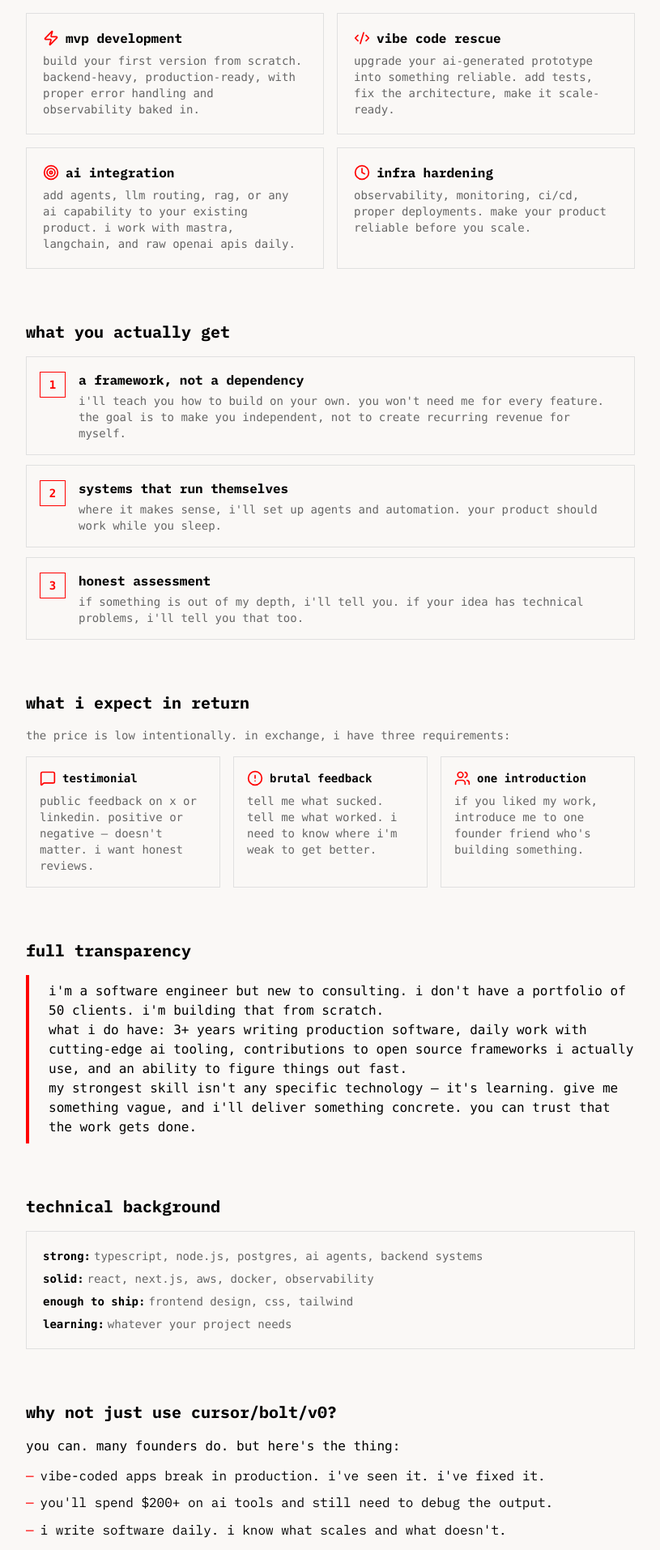
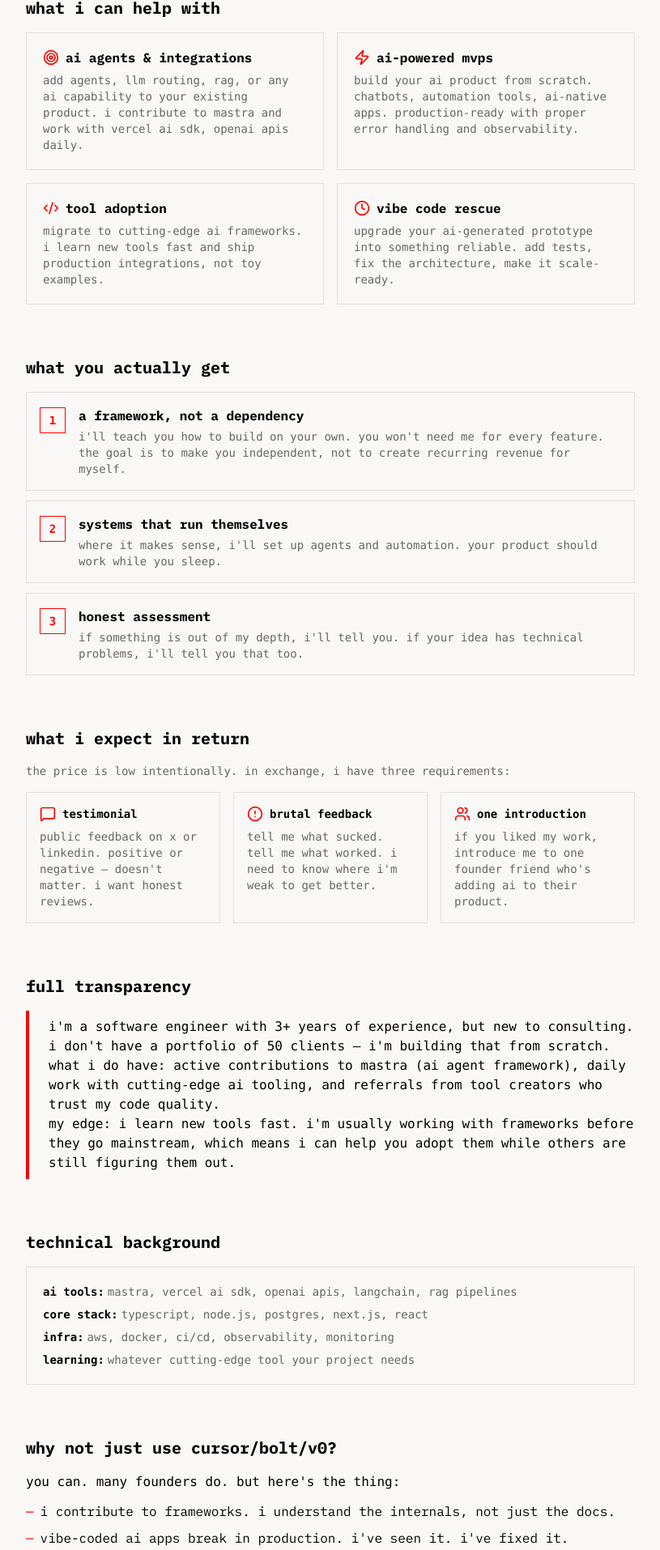
Before and after one commit to vishesh-baghel/portfolio, a Next.js app: page /pitch in a window 1280 px wide. Shown: the part 844-2758 px from the top of the page at 81% size, without its empty margins (232-1047 px from the left). Built offline with nearby package versions, Linux system fonts and the light colour scheme; no server answers.

Commit message:
updated pitch copy to make it aligned with the strategy

```diff
--- a/src/app/pitch/page.tsx
+++ b/src/app/pitch/page.tsx
@@ -7,7 +7,7 @@ import { calendlyUrl, email } from '@/lib/site-config';
 
 export const metadata = {
   title: 'Work With Me | Vishesh Baghel',
-  description: 'Ship your MVP in 20 hours. $500. Backend-heavy development, AI integration, and infrastructure hardening.',
+  description: 'AI integrations and MVPs for startups. I help founders add AI to their products using cutting-edge typescript tools. OSS contributor to Mastra.',
 };
 
 const PitchPage = () => {
@@ -20,10 +20,10 @@ const PitchPage = () => {
           {/* Hero Section */}
           <section className="py-6 space-y-4">
             <h1 className="text-2xl sm:text-3xl font-bold leading-tight">
-              i help founders ship their first mvp
+              i help startups add ai to their products
             </h1>
             <p className="text-base sm:text-lg text-muted-foreground">
-              or upgrade their vibe-coded prototype into something that actually scales.
+              agents, integrations, or full ai-powered mvps. using cutting-edge typescript tools i actually contribute to.
             </p>
             <div className="flex flex-col sm:flex-row gap-3 pt-2">
               <Link
@@ -52,17 +52,17 @@ const PitchPage = () => {
                 <span className="text-muted-foreground">for 20 hours of work</span>
               </div>
               <p className="text-sm sm:text-base">
-                that's your mvp. after 20 hours, you'll know if i'm worth keeping around or not.
+                that's your ai integration or mvp kickstart. after 20 hours, you'll know if i'm worth keeping around.
                 if my work is subpar, walk away. no hard feelings.
               </p>
               <div className="grid gap-2 text-sm pt-2">
                 <div className="flex items-center gap-2">
                   <Check className="size-4 text-accent-red shrink-0" />
-                  <span>working product, not a prototype</span>
+                  <span>production-ready ai features, not toy demos</span>
                 </div>
                 <div className="flex items-center gap-2">
                   <Check className="size-4 text-accent-red shrink-0" />
-                  <span>clean codebase you can extend</span>
+                  <span>clean typescript codebase you can extend</span>
                 </div>
                 <div className="flex items-center gap-2">
                   <Check className="size-4 text-accent-red shrink-0" />
@@ -78,45 +78,45 @@ const PitchPage = () => {
             <div className="grid gap-4 sm:grid-cols-2">
               <article className="border border-border p-4 sm:p-5 space-y-2">
                 <div className="flex items-center gap-2">
-                  <Zap className="size-5 text-accent-red shrink-0" />
-                  <h3 className="font-semibold text-base m-0 leading-none">mvp development</h3>
+                  <Target className="size-5 text-accent-red shrink-0" />
+                  <h3 className="font-semibold text-base m-0 leading-none">ai agents & integrations</h3>
                 </div>
                 <p className="text-sm text-muted-foreground m-0">
-                  build your first version from scratch. backend-heavy, production-ready,
-                  with proper error handling and observability baked in.
+                  add agents, llm routing, rag, or any ai capability to your existing product.
+                  i contribute to mastra and work with vercel ai sdk, openai apis daily.
+                </p>
+              </article>
+
+              <article className="border border-border p-4 sm:p-5 space-y-2">
+                <div className="flex items-center gap-2">
+                  <Zap className="size-5 text-accent-red shrink-0" />
+                  <h3 className="font-semibold text-base m-0 leading-none">ai-powered mvps</h3>
+                </div>
+                <p className="text-sm text-muted-foreground m-0">
+                  build your ai product from scratch. chatbots, automation tools, ai-native apps.
+                  production-ready with proper error handling and observability.
                 </p>
               </article>
 
               <article className="border border-border p-4 sm:p-5 space-y-2">
                 <div className="flex items-center gap-2">
                   <Code2 className="size-5 text-accent-red shrink-0" />
-                  <h3 className="font-semibold text-base m-0 leading-none">vibe code rescue</h3>
+                  <h3 className="font-semibold text-base m-0 leading-none">tool adoption</h3>
                 </div>
                 <p className="text-sm text-muted-foreground m-0">
-                  upgrade your ai-generated prototype into something reliable.
-                  add tests, fix the architecture, make it scale-ready.
-                </p>
-              </article>
-
-              <article className="border border-border p-4 sm:p-5 space-y-2">
-                <div className="flex items-center gap-2">
-                  <Target className="size-5 text-accent-red shrink-0" />
-                  <h3 className="font-semibold text-base m-0 leading-none">ai integration</h3>
-                </div>
-                <p className="text-sm text-muted-foreground m-0">
-                  add agents, llm routing, rag, or any ai capability to your existing product.
-                  i work with mastra, langchain, and raw openai apis daily.
+                  migrate to cutting-edge ai frameworks. i learn new tools fast and ship
+                  production integrations, not toy examples.
                 </p>
               </article>
 
               <article className="border border-border p-4 sm:p-5 space-y-2">
                 <div className="flex items-center gap-2">
                   <Clock className="size-5 text-accent-red shrink-0" />
-                  <h3 className="font-semibold text-base m-0 leading-none">infra hardening</h3>
+                  <h3 className="font-semibold text-base m-0 leading-none">vibe code rescue</h3>
                 </div>
                 <p className="text-sm text-muted-foreground m-0">
-                  observability, monitoring, ci/cd, proper deployments.
-                  make your product reliable before you scale.
+                  upgrade your ai-generated prototype into something reliable.
+                  add tests, fix the architecture, make it scale-ready.
                 </p>
               </article>
             </div>
@@ -192,7 +192,7 @@ const PitchPage = () => {
                   <span className="font-semibold text-sm leading-none">one introduction</span>
                 </div>
                 <p className="text-xs sm:text-sm text-muted-foreground m-0">
-                  if you liked my work, introduce me to one founder friend who's building something.
+                  if you liked my work, introduce me to one founder friend who's adding ai to their product.
                 </p>
               </div>
             </div>
@@ -203,17 +203,16 @@ const PitchPage = () => {
             <h2 className="text-lg sm:text-xl font-bold mt-0 mb-4">full transparency</h2>
             <div className="border-l-4 border-accent-red pl-4 sm:pl-6 py-2 space-y-4">
               <p className="text-sm sm:text-base m-0">
-                i'm a software engineer but new to consulting. i don't have a portfolio of 50 clients.
-                i'm building that from scratch.
+                i'm a software engineer with 3+ years of experience, but new to consulting.
+                i don't have a portfolio of 50 clients — i'm building that from scratch.
               </p>
               <p className="text-sm sm:text-base m-0">
-                what i do have: 3+ years writing production software, daily work with cutting-edge ai tooling,
-                contributions to open source frameworks i actually use, and an ability to figure things out fast.
+                what i do have: active contributions to mastra (ai agent framework), daily work with
+                cutting-edge ai tooling, and referrals from tool creators who trust my code quality.
               </p>
               <p className="text-sm sm:text-base m-0">
-                my strongest skill isn't any specific technology — it's learning.
-                give me something vague, and i'll deliver something concrete.
-                you can trust that the work gets done.
+                my edge: i learn new tools fast. i'm usually working with frameworks before they go mainstream,
+                which means i can help you adopt them while others are still figuring them out.
               </p>
             </div>
           </section>
@@ -223,20 +222,20 @@ const PitchPage = () => {
             <h2 className="text-lg sm:text-xl font-bold mt-0 mb-4">technical background</h2>
             <div className="grid gap-2 text-sm border border-border p-4 sm:p-5">
               <div className="flex flex-wrap gap-x-1">
-                <span className="font-semibold shrink-0">strong:</span>
-                <span className="text-muted-foreground">typescript, node.js, postgres, ai agents, backend systems</span>
+                <span className="font-semibold shrink-0">ai tools:</span>
+                <span className="text-muted-foreground">mastra, vercel ai sdk, openai apis, langchain, rag pipelines</span>
               </div>
               <div className="flex flex-wrap gap-x-1">
-                <span className="font-semibold shrink-0">solid:</span>
-                <span className="text-muted-foreground">react, next.js, aws, docker, observability</span>
+                <span className="font-semibold shrink-0">core stack:</span>
+                <span className="text-muted-foreground">typescript, node.js, postgres, next.js, react</span>
               </div>
               <div className="flex flex-wrap gap-x-1">
-                <span className="font-semibold shrink-0">enough to ship:</span>
-                <span className="text-muted-foreground">frontend design, css, tailwind</span>
+                <span className="font-semibold shrink-0">infra:</span>
+                <span className="text-muted-foreground">aws, docker, ci/cd, observability, monitoring</span>
               </div>
               <div className="flex flex-wrap gap-x-1">
                 <span className="font-semibold shrink-0">learning:</span>
-                <span className="text-muted-foreground">whatever your project needs</span>
+                <span className="text-muted-foreground">whatever cutting-edge tool your project needs</span>
               </div>
             </div>
           </section>
@@ -249,23 +248,23 @@ const PitchPage = () => {
               <ul className="space-y-2 list-none p-0">
                 <li className="flex items-center gap-2 before:content-none">
                   <span className="text-accent-red shrink-0">—</span>
-                  <span>vibe-coded apps break in production. i've seen it. i've fixed it.</span>
+                  <span>i contribute to frameworks. i understand the internals, not just the docs.</span>
                 </li>
                 <li className="flex items-center gap-2 before:content-none">
                   <span className="text-accent-red shrink-0">—</span>
-                  <span>you'll spend $200+ on ai tools and still need to debug the output.</span>
+                  <span>vibe-coded ai apps break in production. i've seen it. i've fixed it.</span>
                 </li>
                 <li className="flex items-center gap-2 before:content-none">
                   <span className="text-accent-red shrink-0">—</span>
-                  <span>i write software daily. i know what scales and what doesn't.</span>
+                  <span>ai tools generate code. i make relevant architectural decisions they can't.</span>
                 </li>
                 <li className="flex items-center gap-2 before:content-none">
                   <span className="text-accent-red shrink-0">—</span>
-                  <span>you get a person who can answer questions, not a chat window.</span>
+                  <span>you get someone who can debug edge cases and explain what went wrong.</span>
                 </li>
               </ul>
               <p className="text-muted-foreground">
-                $500 gets you a working product and someone who can explain how it works.
+                $500 gets you production ai features and someone who can explain how they work.
               </p>
             </div>
           </section>
@@ -316,9 +315,9 @@ const PitchPage = () => {
 
           {/* Final CTA */}
           <section className="border-2 border-border p-6 sm:p-8 space-y-4 text-center">
-            <h2 className="text-lg sm:text-xl font-bold mt-0 mb-2">ready to ship something?</h2>
+            <h2 className="text-lg sm:text-xl font-bold mt-0 mb-2">ready to add ai to your product?</h2>
             <p className="text-sm sm:text-base text-muted-foreground max-w-md mx-auto">
-              15 minutes is enough to know if we're a fit. no sales pitch, just a conversation about what you're building.
+              15 minutes is enough to know if we're a fit. no sales pitch, just a conversation about your ai needs.
             </p>
             <div className="flex flex-col sm:flex-row gap-3 justify-center pt-2">
               <Link
```
